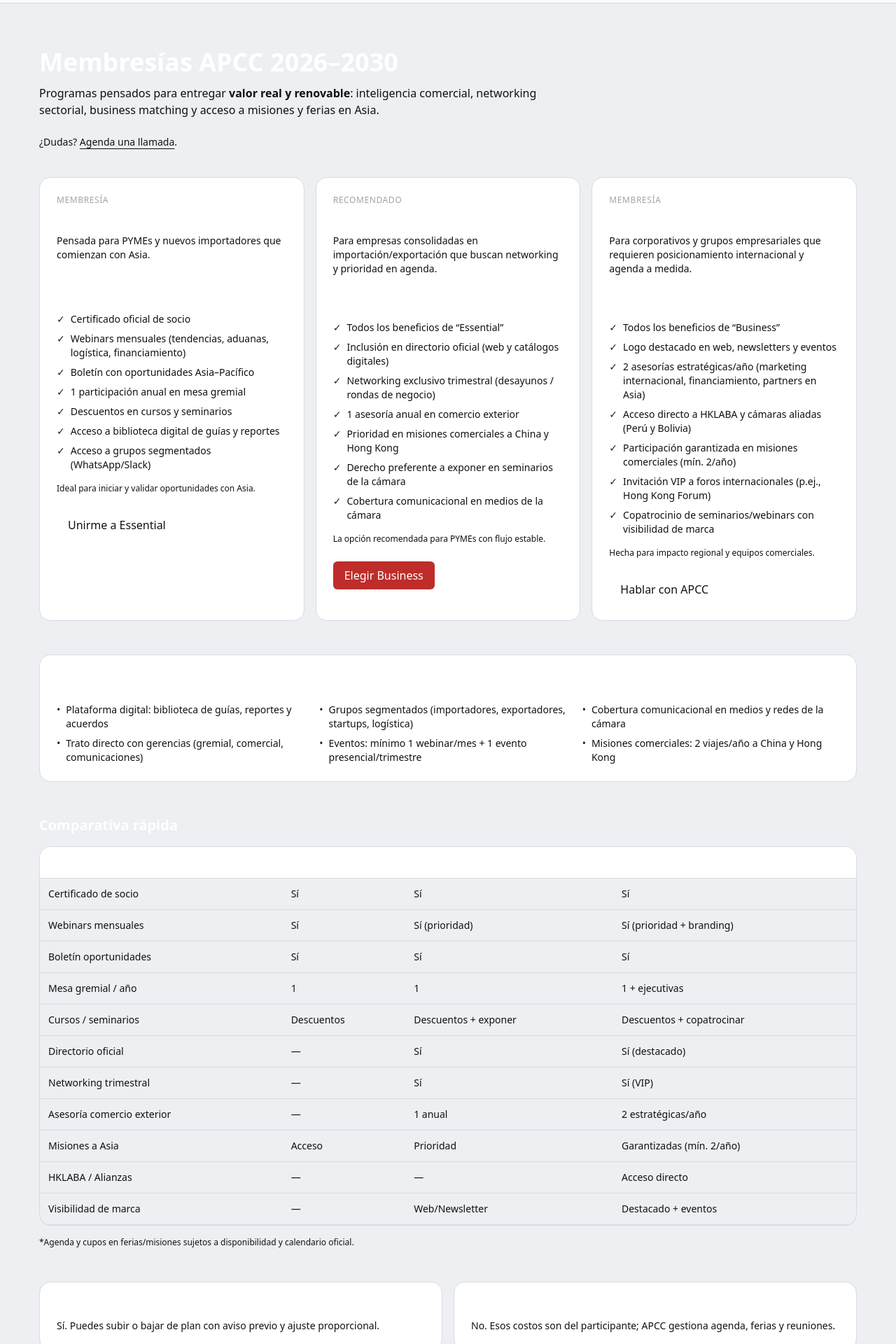
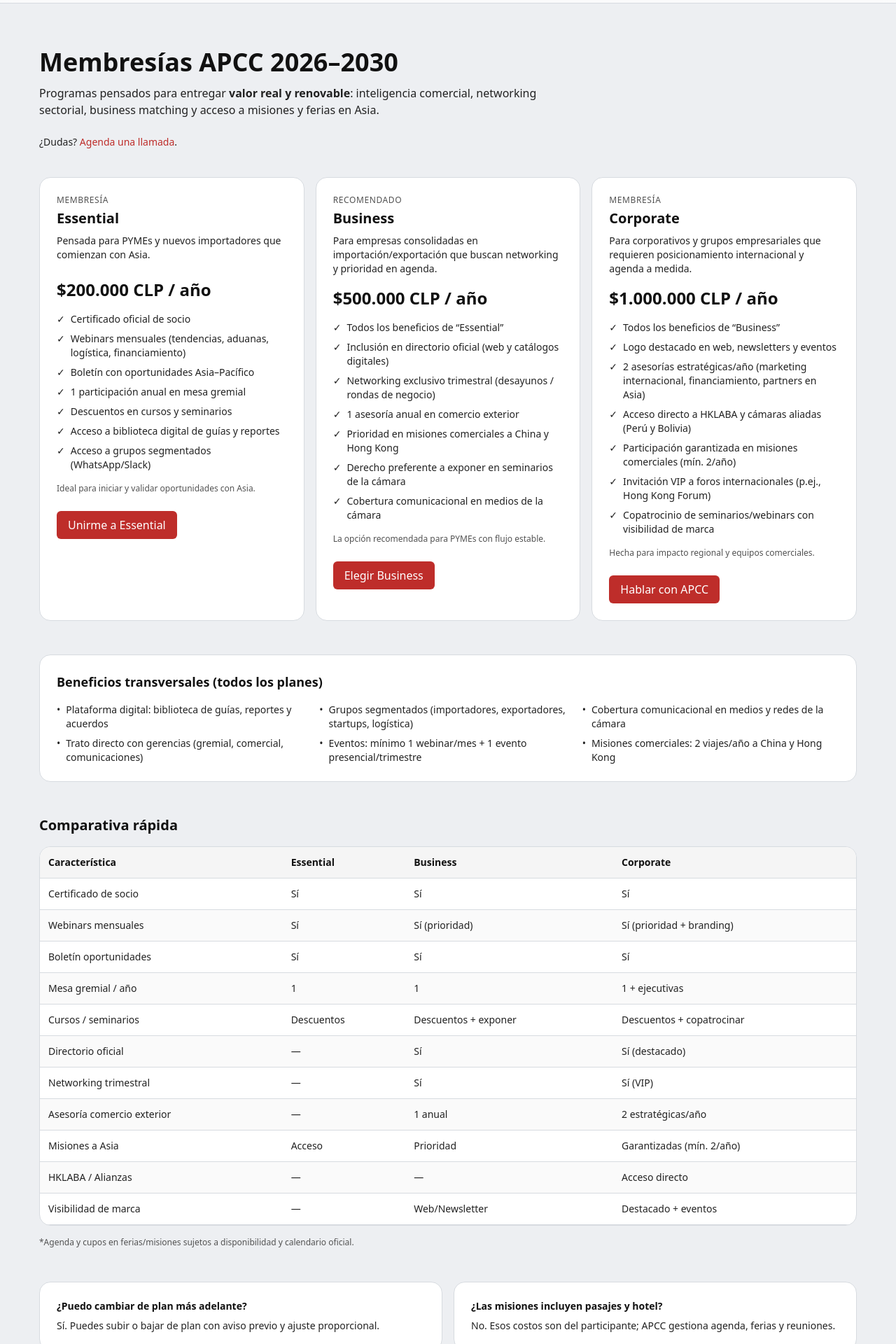
Before and after one commit to TronxGroup/APCC-Chamber, a Next.js app: page /membresias in a window 1280 px wide. Shown: the part 60-1980 px from the top of the page at 70% size. Built offline with nearby package versions, Linux system fonts and the light colour scheme.

Commit message:
Update page.tsx

```diff
--- a/app/(routes)/membresias/page.tsx
+++ b/app/(routes)/membresias/page.tsx
@@ -99,13 +99,16 @@ export default function Page() {
     <section className="container py-16">
       {/* HERO */}
       <header className="max-w-3xl">
-        <h1 className="text-3xl md:text-4xl font-semibold text-white">Membresías APCC 2026–2030</h1>
-        <p className="mt-3 text-neutral-200">
+        <h1 className="text-3xl md:text-4xl font-semibold text-[var(--apcc-text)]">Membresías APCC 2026–2030</h1>
+        <p className="mt-3 text-[var(--apcc-text-2)]">
           Programas pensados para entregar <strong>valor real y renovable</strong>: inteligencia comercial, networking
           sectorial, business matching y acceso a misiones y ferias en Asia.
         </p>
-        <div className="mt-6 text-sm text-neutral-300">
-          ¿Dudas? <Link href="/join" className="underline underline-offset-4 hover:text-white">Agenda una llamada</Link>.
+        <div className="mt-6 text-sm text-[var(--apcc-text-2)]">
+          ¿Dudas?{' '}
+          <Link href="/join" className="apcc-link underline-offset-4 hover:opacity-90">
+            Agenda una llamada
+          </Link>.
         </div>
       </header>
 
@@ -114,32 +117,29 @@ export default function Page() {
         {PLANS.map((p) => (
           <article
             key={p.id}
-            className={`rounded-2xl border ${p.best ? 'border-red-900' : 'border-neutral-700'} bg-neutral-900 p-6 flex flex-col`}
+            className={`card p-6 flex flex-col ${p.best ? 'border-[var(--apcc-accent)]/40' : ''}`}
           >
-            <div className="text-xs uppercase tracking-wider text-neutral-400">
+            <div className="text-xs uppercase tracking-wider text-neutral-600">
               {p.best ? 'Recomendado' : 'Membresía'}
             </div>
-            <h2 className="mt-1 text-xl font-semibold text-white">{p.name}</h2>
-            <div className="mt-2 text-sm text-neutral-300 min-h-[48px]">{p.blurb}</div>
+            <h2 className="mt-1 text-xl font-semibold text-[var(--apcc-text)]">{p.name}</h2>
+            <div className="mt-2 text-sm text-[var(--apcc-text-2)] min-h-[48px]">{p.blurb}</div>
 
-            <div className="mt-4 text-2xl font-semibold text-white">{p.price}</div>
+            <div className="mt-4 text-2xl font-semibold text-[var(--apcc-text)]">{p.price}</div>
 
             <ul className="mt-4 space-y-2 text-sm">
               {p.features.map((f) => (
                 <li key={f} className="flex gap-2">
                   <span aria-hidden>✓</span>
-                  <span className="text-neutral-200">{f}</span>
+                  <span className="text-[var(--apcc-text-2)]">{f}</span>
                 </li>
               ))}
             </ul>
 
-            {p.note && <div className="mt-4 text-xs text-neutral-300">{p.note}</div>}
+            {p.note && <div className="mt-4 text-xs text-neutral-600">{p.note}</div>}
 
             <div className="mt-6">
-              <Link
-                href={p.ctaHref}
-                className={`btn ${p.best ? 'btn-primary' : 'btn-secondary'}`}
-              >
+              <Link href={p.ctaHref} className="btn btn-primary">
                 {p.ctaLabel}
               </Link>
             </div>
@@ -149,8 +149,10 @@ export default function Page() {
 
       {/* BENEFICIOS TRANSVERSALES */}
       <section className="mt-12">
-        <div className="rounded-2xl border border-neutral-700 bg-neutral-900 p-6">
-          <h3 className="text-lg font-semibold text-white">Beneficios transversales (todos los planes)</h3>
+        <div className="card p-6">
+          <h3 className="text-lg font-semibold text-[var(--apcc-text)]">
+            Beneficios transversales (todos los planes)
+          </h3>
           <ul className="mt-4 grid md:grid-cols-2 lg:grid-cols-3 gap-2 text-sm">
             {[
               'Plataforma digital: biblioteca de guías, reportes y acuerdos',
@@ -162,7 +164,7 @@ export default function Page() {
             ].map((x) => (
               <li key={x} className="flex gap-2">
                 <span aria-hidden>•</span>
-                <span className="text-neutral-200">{x}</span>
+                <span className="text-[var(--apcc-text-2)]">{x}</span>
               </li>
             ))}
           </ul>
@@ -171,30 +173,33 @@ export default function Page() {
 
       {/* TABLA COMPARATIVA */}
       <section className="mt-12">
-        <h3 className="text-xl font-semibold text-white">Comparativa rápida</h3>
-        <div className="mt-4 overflow-x-auto rounded-2xl border border-neutral-700">
+        <h3 className="text-xl font-semibold text-[var(--apcc-text)]">Comparativa rápida</h3>
+        <div className="mt-4 overflow-x-auto rounded-2xl border border-[var(--apcc-border)] bg-white">
           <table className="min-w-full text-sm">
-            <thead className="bg-neutral-950/60">
-              <tr className="border-b border-neutral-700">
-                <th className="text-left p-3 text-white">Característica</th>
-                <th className="text-left p-3 text-white">Essential</th>
-                <th className="text-left p-3 text-white">Business</th>
-                <th className="text-left p-3 text-white">Corporate</th>
+            <thead className="bg-neutral-100">
+              <tr className="border-b border-[var(--apcc-border)]">
+                <th className="text-left p-3 text-[var(--apcc-text)]">Característica</th>
+                <th className="text-left p-3 text-[var(--apcc-text)]">Essential</th>
+                <th className="text-left p-3 text-[var(--apcc-text)]">Business</th>
+                <th className="text-left p-3 text-[var(--apcc-text)]">Corporate</th>
               </tr>
             </thead>
             <tbody>
-              {COMPARISON.map((row) => (
-                <tr key={row.feature} className="border-b border-neutral-800">
-                  <td className="p-3 text-neutral-200">{row.feature}</td>
-                  <td className="p-3 text-neutral-300">{row.essential}</td>
-                  <td className="p-3 text-neutral-300">{row.business}</td>
-                  <td className="p-3 text-neutral-300">{row.corporate}</td>
+              {COMPARISON.map((row, i) => (
+                <tr
+                  key={row.feature}
+                  className={i % 2 ? 'bg-neutral-50 border-b border-[var(--apcc-border)]' : 'border-b border-[var(--apcc-border)]'}
+                >
+                  <td className="p-3 text-[var(--apcc-text-2)]">{row.feature}</td>
+                  <td className="p-3 text-[var(--apcc-text-2)]">{row.essential}</td>
+                  <td className="p-3 text-[var(--apcc-text-2)]">{row.business}</td>
+                  <td className="p-3 text-[var(--apcc-text-2)]">{row.corporate}</td>
                 </tr>
               ))}
             </tbody>
           </table>
         </div>
-        <div className="mt-4 text-xs text-neutral-300">
+        <div className="mt-4 text-xs text-neutral-600">
           *Agenda y cupos en ferias/misiones sujetos a disponibilidad y calendario oficial.
         </div>
       </section>
@@ -219,25 +224,27 @@ export default function Page() {
             a: 'Sí. Los cupos varían por plan y disponibilidad. En Corporate se pueden coordinar sesiones in-house/corporativas.',
           },
         ].map((item) => (
-          <article key={item.q} className="rounded-2xl border border-neutral-700 bg-neutral-900 p-6">
-            <h4 className="text-sm font-semibold text-white">{item.q}</h4>
-            <p className="mt-2 text-sm text-neutral-300">{item.a}</p>
+          <article key={item.q} className="card p-6">
+            <h4 className="text-sm font-semibold text-[var(--apcc-text)]">{item.q}</h4>
+            <p className="mt-2 text-sm text-[var(--apcc-text-2)]">{item.a}</p>
           </article>
         ))}
       </section>
 
       {/* CTA FINAL */}
       <section className="mt-12">
-        <div className="rounded-2xl border border-neutral-700 bg-neutral-900 p-8 md:p-10 flex flex-col md:flex-row items-start md:items-center justify-between gap-6">
+        <div className="card p-8 md:p-10 flex flex-col md:flex-row items-start md:items-center justify-between gap-6">
           <div>
-            <h3 className="text-lg md:text-xl font-semibold text-white">¿Listo para elegir tu membresía?</h3>
-            <p className="mt-2 text-neutral-300 max-w-2xl">
+            <h3 className="text-lg md:text-xl font-semibold text-[var(--apcc-text)]">
+              ¿Listo para elegir tu membresía?
+            </h3>
+            <p className="mt-2 text-[var(--apcc-text-2)] max-w-2xl">
               Te ayudamos a seleccionar el plan ideal según tu sector, volumen y metas con Asia.
             </p>
           </div>
           <div className="flex gap-3">
             <Link href="/join" className="btn btn-primary">Unirme ahora</Link>
-            <Link href="/join" className="btn btn-secondary">Hablar con APCC</Link>
+            <Link href="/join" className="btn btn-outline">Hablar con APCC</Link>
           </div>
         </div>
       </section>
```
